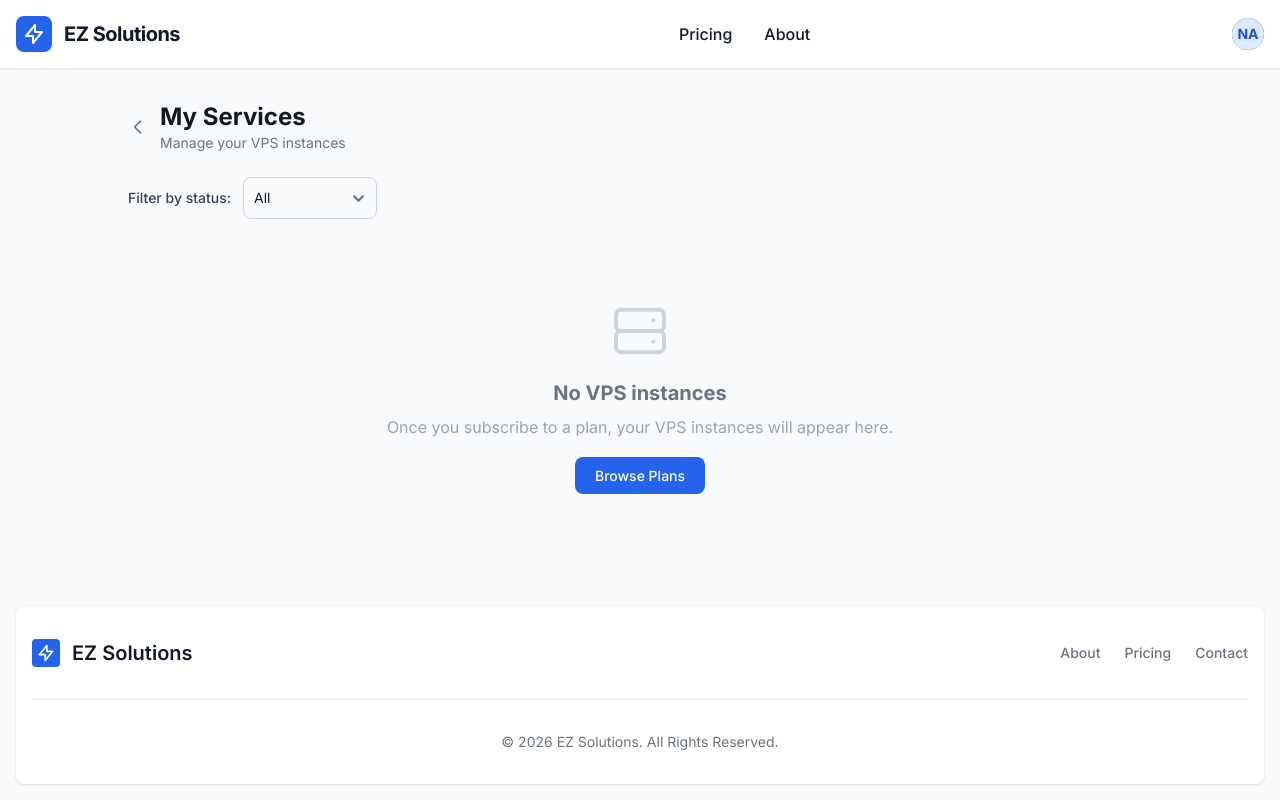
After one commit to iamez/ez-solutions, a Django app: page /services/ in a window 1280 px wide. The commit adds this page. Run offline with Django 4.2, Linux system fonts and the light colour scheme; the visitor is signed in with stand-in values (Sample User, id 1); data that the repository does not hold is empty; style sheets or scripts are compiled from the project's sources; parts of the project's set-up code (start-up, migrations or seed data) failed here and were passed over; some libraries are stand-ins or nearby versions.

Commit message:
feat: VPS management views + API action endpoints
- orders/views.py: vps_list, vps_detail, vps_action views (owner-only)
- orders/urls.py: services/, services/<pk>/, services/<pk>/action/ routes
- templates/orders/vps_list.html: Paginated VPS table with filters + actions
- templates/orders/vps_detail.html: Full detail view with action buttons
- api/views.py: VPSInstanceDetailView + VPSInstanceActionView
- api/serializers.py: VPSActionSerializer
- api/urls.py: v1/vps/<pk>/ and v1/vps/<pk>/action/ routes
- templates/users/dashboard.html: View links + My Services sidebar wired

259 tests passing, 82% coverage, ruff clean

```diff
--- a/api/serializers.py
+++ b/api/serializers.py
@@ -158,6 +158,12 @@ class VPSInstanceSerializer(serializers.ModelSerializer):
         read_only_fields = fields
 
 
+class VPSActionSerializer(serializers.Serializer):
+    """Payload for VPS power actions."""
+
+    action = serializers.ChoiceField(choices=["start", "stop", "restart"])
+
+
 # ---------------------------------------------------------------------------
 # User / Me
 # ---------------------------------------------------------------------------
--- a/api/urls.py
+++ b/api/urls.py
@@ -13,6 +13,8 @@ from .views import (
     TicketDetailView,
     TicketListCreateView,
     TicketReplyView,
+    VPSInstanceActionView,
+    VPSInstanceDetailView,
     VPSInstanceListView,
 )
 
@@ -43,4 +45,6 @@ urlpatterns = [
     path("v1/tickets/<int:pk>/reply/", TicketReplyView.as_view(), name="ticket-reply"),
     path("v1/orders/", OrderListView.as_view(), name="v1-orders-list"),
     path("v1/vps/", VPSInstanceListView.as_view(), name="v1-vps-list"),
+    path("v1/vps/<int:pk>/", VPSInstanceDetailView.as_view(), name="v1-vps-detail"),
+    path("v1/vps/<int:pk>/action/", VPSInstanceActionView.as_view(), name="v1-vps-action"),
 ]
--- a/orders/urls.py
+++ b/orders/urls.py
@@ -13,6 +13,10 @@ urlpatterns = [
     path("billing/portal/", views.billing_portal, name="billing_portal"),
     # Stripe Checkout — initiated from pricing page
     path("billing/checkout/<slug:plan_slug>/", views.create_checkout_session, name="checkout"),
+    # VPS management
+    path("services/", views.vps_list, name="vps_list"),
+    path("services/<int:pk>/", views.vps_detail, name="vps_detail"),
+    path("services/<int:pk>/action/", views.vps_action, name="vps_action"),
     # Stripe webhook (no auth, signature-verified instead)
     path("webhooks/stripe/", views.stripe_webhook, name="stripe_webhook"),
 ]
--- a/orders/views.py
+++ b/orders/views.py
@@ -14,7 +14,15 @@ from django.views.decorators.http import require_POST
 
 from services.models import ServicePlan
 
-from .models import Customer, Order, PaymentEvent, SubscriptionStatus
+from .models import (
+    Customer,
+    Order,
+    PaymentEvent,
+    SubscriptionStatus,
+    VPSInstance,
+    VPSInstanceStatus,
+)
+from .provisioning import get_provider
 from .tasks import process_stripe_event
 from .webhooks import HANDLED_EVENTS, handle_event
 
@@ -175,6 +183,100 @@ def stripe_webhook(request):
 
 
 # ---------------------------------------------------------------------------
+# VPS management
+# ---------------------------------------------------------------------------
+
+
+@login_required
+def vps_list(request):
+    """List the authenticated user's VPS instances with optional status filter."""
+    instances = VPSInstance.objects.none()
+    try:
+        customer = request.user.stripe_customer
+        instances = customer.vps_instances.select_related("provisioning_job").order_by(
+            "-created_at"
+        )
+    except Customer.DoesNotExist:
+        pass
+
+    status_filter = request.GET.get("status", "")
+    if status_filter and status_filter in VPSInstanceStatus.values:
+        instances = instances.filter(status=status_filter)
+
+    paginator = Paginator(instances, 10)
+    page = paginator.get_page(request.GET.get("page"))
+
+    return render(
+        request,
+        "orders/vps_list.html",
+        {
+            "instances": page,
+            "status_filter": status_filter,
+            "status_choices": VPSInstanceStatus.choices,
+        },
+    )
+
+
+@login_required
+def vps_detail(request, pk):
+    """Show full VPS instance details with action buttons."""
+    instance = get_object_or_404(
+        VPSInstance.objects.select_related("provisioning_job", "customer"),
+        pk=pk,
+        customer__user=request.user,
+    )
+    return render(request, "orders/vps_detail.html", {"instance": instance})
+
+
+@login_required
+@require_POST
+def vps_action(request, pk):
+    """Execute a power action (start/stop/restart) on a VPS instance."""
+    instance = get_object_or_404(
+        VPSInstance.objects.select_related("customer"),
+        pk=pk,
+        customer__user=request.user,
+    )
+
+    action = request.POST.get("action", "")
+    allowed_actions = {"start", "stop", "restart"}
+    if action not in allowed_actions:
+        messages.error(request, f"Invalid action: {action}")
+        return redirect("orders:vps_detail", pk=instance.pk)
+
+    # Validate action is appropriate for current status
+    status_action_map = {
+        "start": {VPSInstanceStatus.STOPPED},
+        "stop": {VPSInstanceStatus.RUNNING},
+        "restart": {VPSInstanceStatus.RUNNING},
+    }
+    if instance.status not in status_action_map[action]:
+        messages.error(
+            request,
+            f"Cannot {action} a {instance.get_status_display().lower()} instance.",
+        )
+        return redirect("orders:vps_detail", pk=instance.pk)
+
+    provider = get_provider()
+    action_method = getattr(provider, action)
+    success = action_method(instance)
+
+    if success:
+        status_result = {
+            "start": VPSInstanceStatus.RUNNING,
+            "stop": VPSInstanceStatus.STOPPED,
+            "restart": VPSInstanceStatus.RUNNING,
+        }
+        instance.status = status_result[action]
+        instance.save(update_fields=["status", "updated_at"])
+        messages.success(request, f"VPS {instance.hostname} {action} succeeded.")
+    else:
+        messages.error(request, f"VPS {action} failed. Please try again or contact support.")
+
+    return redirect("orders:vps_detail", pk=instance.pk)
+
+
+# ---------------------------------------------------------------------------
 # Internal helpers
 # ---------------------------------------------------------------------------
 
--- /dev/null
+++ b/templates/orders/vps_list.html
@@ -0,0 +1,139 @@
+{% extends "base.html" %}
+{% block title %}My Services — EZ Solutions{% endblock %}
+
+{% block content %}
+<section class="bg-gray-50 dark:bg-gray-900 py-8 px-4">
+    <div class="max-w-5xl mx-auto">
+        <!-- Header -->
+        <div class="flex items-center gap-3 mb-6">
+            <a href="{% url 'users:dashboard' %}" class="text-gray-500 hover:text-gray-700 dark:text-gray-400 dark:hover:text-gray-200">
+                <svg class="w-5 h-5" fill="none" stroke="currentColor" viewBox="0 0 24 24"><path stroke-linecap="round" stroke-linejoin="round" stroke-width="2" d="M15 19l-7-7 7-7"/></svg>
+            </a>
+            <div>
+                <h2 class="text-2xl font-bold text-gray-900 dark:text-white">My Services</h2>
+                <p class="text-gray-500 dark:text-gray-400 text-sm">Manage your VPS instances</p>
+            </div>
+        </div>
+
+        <!-- Filter -->
+        <div class="mb-4">
+            <form method="get" class="flex items-center gap-3">
+                <label for="status" class="text-sm font-medium text-gray-700 dark:text-gray-300">Filter by status:</label>
+                <select name="status" id="status" onchange="this.form.submit()"
+                    class="bg-gray-50 border border-gray-300 text-gray-900 text-sm rounded-lg focus:ring-primary-500 focus:border-primary-500 p-2.5 dark:bg-gray-700 dark:border-gray-600 dark:placeholder-gray-400 dark:text-white dark:focus:ring-primary-500 dark:focus:border-primary-500">
+                    <option value="">All</option>
+                    {% for value, label in status_choices %}
+                    <option value="{{ value }}" {% if status_filter == value %}selected{% endif %}>{{ label }}</option>
+                    {% endfor %}
+                </select>
+                {% if status_filter %}
+                <a href="{% url 'orders:vps_list' %}" class="text-sm text-primary-600 hover:underline dark:text-primary-500">Clear filter</a>
+                {% endif %}
+            </form>
+        </div>
+
+        {% if instances %}
+        <div class="relative overflow-x-auto shadow-md sm:rounded-lg">
+            <table class="w-full text-sm text-left text-gray-500 dark:text-gray-400">
+                <thead class="text-xs text-gray-700 uppercase bg-gray-50 dark:bg-gray-700 dark:text-gray-400">
+                    <tr>
+                        <th scope="col" class="px-6 py-3">Hostname</th>
+                        <th scope="col" class="px-6 py-3">IP Address</th>
+                        <th scope="col" class="px-6 py-3">OS</th>
+                        <th scope="col" class="px-6 py-3">Specs</th>
+                        <th scope="col" class="px-6 py-3">Status</th>
+                        <th scope="col" class="px-6 py-3">Created</th>
+                        <th scope="col" class="px-6 py-3">Actions</th>
+                    </tr>
+                </thead>
+                <tbody>
+                    {% for vps in instances %}
+                    <tr class="bg-white border-b dark:bg-gray-800 dark:border-gray-700 hover:bg-gray-50 dark:hover:bg-gray-600">
+                        <td class="px-6 py-4 font-medium text-gray-900 whitespace-nowrap dark:text-white">
+                            {{ vps.hostname }}
+                        </td>
+                        <td class="px-6 py-4">
+                            {{ vps.ip_address|default:"—" }}
+                        </td>
+                        <td class="px-6 py-4">
+                            {{ vps.os_template|default:"—" }}
+                        </td>
+                        <td class="px-6 py-4 whitespace-nowrap">
+                            {{ vps.cpu_cores }} vCPU · {{ vps.ram_mb }} MB · {{ vps.disk_gb }} GB
+                        </td>
+                        <td class="px-6 py-4">
+                            {% if vps.status == "running" %}
+                            <span class="bg-green-100 text-green-800 text-xs font-medium px-2.5 py-0.5 rounded dark:bg-green-900 dark:text-green-300">Running</span>
+                            {% elif vps.status == "stopped" %}
+                            <span class="bg-red-100 text-red-800 text-xs font-medium px-2.5 py-0.5 rounded dark:bg-red-900 dark:text-red-300">Stopped</span>
+                            {% elif vps.status == "provisioning" %}
+                            <span class="bg-blue-100 text-blue-800 text-xs font-medium px-2.5 py-0.5 rounded dark:bg-blue-900 dark:text-blue-300">Provisioning</span>
+                            {% elif vps.status == "suspended" %}
+                            <span class="bg-yellow-100 text-yellow-800 text-xs font-medium px-2.5 py-0.5 rounded dark:bg-yellow-900 dark:text-yellow-300">Suspended</span>
+                            {% elif vps.status == "terminated" %}
+                            <span class="bg-gray-100 text-gray-800 text-xs font-medium px-2.5 py-0.5 rounded dark:bg-gray-700 dark:text-gray-300">Terminated</span>
+                            {% else %}
+                            <span class="bg-red-100 text-red-800 text-xs font-medium px-2.5 py-0.5 rounded dark:bg-red-900 dark:text-red-300">{{ vps.get_status_display }}</span>
+                            {% endif %}
+                        </td>
+                        <td class="px-6 py-4 text-gray-500">
+                            {{ vps.created_at|date:"N j, Y" }}
+                        </td>
+                        <td class="px-6 py-4 whitespace-nowrap">
+                            <a href="{% url 'orders:vps_detail' vps.pk %}" class="font-medium text-primary-600 hover:underline dark:text-primary-500 mr-3">View</a>
+                            {% if vps.status == "running" %}
+                            <form method="post" action="{% url 'orders:vps_action' vps.pk %}" class="inline">
+                                {% csrf_token %}
+                                <input type="hidden" name="action" value="stop">
+                                <button type="submit" class="font-medium text-red-600 hover:underline dark:text-red-500">Stop</button>
+                            </form>
+                            {% elif vps.status == "stopped" %}
+                            <form method="post" action="{% url 'orders:vps_action' vps.pk %}" class="inline">
+                                {% csrf_token %}
+                                <input type="hidden" name="action" value="start">
+                                <button type="submit" class="font-medium text-green-600 hover:underline dark:text-green-500">Start</button>
+                            </form>
+                            {% endif %}
+                        </td>
+                    </tr>
+                    {% endfor %}
+                </tbody>
+            </table>
+        </div>
+
+        <!-- Pagination -->
+        {% if instances.has_other_pages %}
+        <nav class="flex items-center justify-between pt-4" aria-label="Pagination">
+            <span class="text-sm text-gray-700 dark:text-gray-400">
+                Showing <span class="font-semibold text-gray-900 dark:text-white">{{ instances.start_index }}</span>–<span class="font-semibold text-gray-900 dark:text-white">{{ instances.end_index }}</span> of <span class="font-semibold text-gray-900 dark:text-white">{{ instances.paginator.count }}</span>
+            </span>
+            <ul class="inline-flex -space-x-px text-sm">
+                {% if instances.has_previous %}
+                <li><a href="?{% if status_filter %}status={{ status_filter }}&{% endif %}page={{ instances.previous_page_number }}" class="flex items-center justify-center px-3 h-8 ml-0 leading-tight text-gray-500 bg-white border border-gray-300 rounded-l-lg hover:bg-gray-100 hover:text-gray-700 dark:bg-gray-800 dark:border-gray-700 dark:text-gray-400 dark:hover:bg-gray-700 dark:hover:text-white">Previous</a></li>
+                {% endif %}
+                {% for i in instances.paginator.page_range %}
+                    {% if instances.number == i %}
+                    <li><span class="flex items-center justify-center px-3 h-8 text-primary-600 border border-gray-300 bg-primary-50 dark:border-gray-700 dark:bg-gray-700 dark:text-white">{{ i }}</span></li>
+                    {% elif i > instances.number|add:"-3" and i < instances.number|add:"3" %}
+                    <li><a href="?{% if status_filter %}status={{ status_filter }}&{% endif %}page={{ i }}" class="flex items-center justify-center px-3 h-8 leading-tight text-gray-500 bg-white border border-gray-300 hover:bg-gray-100 hover:text-gray-700 dark:bg-gray-800 dark:border-gray-700 dark:text-gray-400 dark:hover:bg-gray-700 dark:hover:text-white">{{ i }}</a></li>
+                    {% endif %}
+                {% endfor %}
+                {% if instances.has_next %}
+                <li><a href="?{% if status_filter %}status={{ status_filter }}&{% endif %}page={{ instances.next_page_number }}" class="flex items-center justify-center px-3 h-8 leading-tight text-gray-500 bg-white border border-gray-300 rounded-r-lg hover:bg-gray-100 hover:text-gray-700 dark:bg-gray-800 dark:border-gray-700 dark:text-gray-400 dark:hover:bg-gray-700 dark:hover:text-white">Next</a></li>
+                {% endif %}
+            </ul>
+        </nav>
+        {% endif %}
+        {% else %}
+        <div class="text-center py-16">
+            <svg class="w-16 h-16 mx-auto text-gray-300 dark:text-gray-600 mb-4" fill="none" stroke="currentColor" viewBox="0 0 24 24"><path stroke-linecap="round" stroke-linejoin="round" stroke-width="1.5" d="M5 12h14M5 12a2 2 0 01-2-2V6a2 2 0 012-2h14a2 2 0 012 2v4a2 2 0 01-2 2M5 12a2 2 0 00-2 2v4a2 2 0 002 2h14a2 2 0 002-2v-4a2 2 0 00-2-2m-2-4h.01M17 16h.01"/></svg>
+            <h5 class="text-xl font-bold text-gray-500 dark:text-gray-400 mb-2">No VPS instances</h5>
+            <p class="text-gray-400 dark:text-gray-500 mb-6">Once you subscribe to a plan, your VPS instances will appear here.</p>
+            <a href="{% url 'services:pricing' %}" class="text-white bg-primary-600 hover:bg-primary-700 focus:ring-4 focus:ring-primary-300 font-medium rounded-lg text-sm px-5 py-2.5 dark:bg-primary-600 dark:hover:bg-primary-700 dark:focus:ring-primary-800">
+                Browse Plans
+            </a>
+        </div>
+        {% endif %}
+    </div>
+</section>
+{% endblock %}
--- a/templates/users/dashboard.html
+++ b/templates/users/dashboard.html
@@ -120,7 +120,7 @@
                           —
                       </td>
                       <td class="px-6 py-4">
-                          <span class="font-medium text-gray-500 dark:text-gray-400">View</span>
+                          <a href="{% url 'orders:vps_detail' service.pk %}" class="font-medium text-primary-600 hover:underline dark:text-primary-500">View</a>
                       </td>
                   </tr>
                   {% endfor %}
@@ -153,7 +153,7 @@
             </a>
          </li>
          <li>
-            <a href="{% url 'services:pricing' %}" class="flex items-center p-2 text-gray-900 rounded-lg dark:text-white hover:bg-gray-100 dark:hover:bg-gray-700 group">
+            <a href="{% url 'orders:vps_list' %}" class="flex items-center p-2 text-gray-900 rounded-lg dark:text-white hover:bg-gray-100 dark:hover:bg-gray-700 group">
                <svg class="flex-shrink-0 w-5 h-5 text-gray-500 transition duration-75 dark:text-gray-400 group-hover:text-gray-900 dark:group-hover:text-white" aria-hidden="true" xmlns="http://www.w3.org/2000/svg" fill="currentColor" viewBox="0 0 18 18">
                   <path d="M6.143 0H1.857A1.857 1.857 0 0 0 0 1.857v4.286C0 7.169.831 8 1.857 8h4.286A1.857 1.857 0 0 0 8 6.143V1.857A1.857 1.857 0 0 0 6.143 0Zm10 0h-4.286A1.857 1.857 0 0 0 10 1.857v4.286C10 7.169 10.831 8 11.857 8h4.286A1.857 1.857 0 0 0 18 6.143V1.857A1.857 1.857 0 0 0 16.143 0Zm-10 10H1.857A1.857 1.857 0 0 0 0 11.857v4.286C0 17.169.831 18 1.857 18h4.286A1.857 1.857 0 0 0 8 16.143v-4.286A1.857 1.857 0 0 0 6.143 10Zm10 0h-4.286A1.857 1.857 0 0 0 10 11.857v4.286c0 1.026.831 1.857 1.857 1.857h4.286A1.857 1.857 0 0 0 18 16.143v-4.286A1.857 1.857 0 0 0 16.143 10Z"/>
                </svg>
```
Also changed, not shown: api/views.py (+81 -0 lines), templates/orders/vps_detail.html (added, +172 -0 lines).
